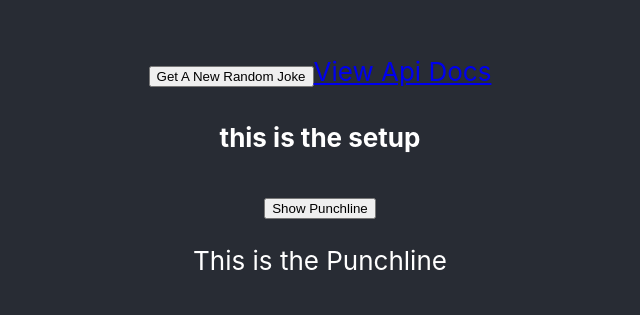
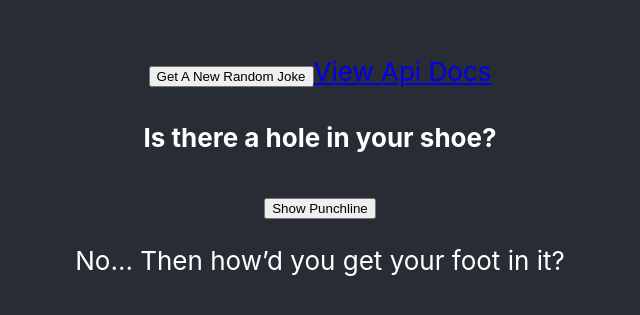
Before and after one commit to bahobab/joke-app, a React (Create React App) app: page / in a window 1280 px wide. Shown: the part 221-536 px from the top of the page, without its empty margins (320-960 px from the left). Built offline with nearby package versions, Linux system fonts and the light colour scheme.

Commit message:
fetch data from api and update joke

```diff
--- a/src/App.js
+++ b/src/App.js
@@ -1,17 +1,47 @@
+import { useState } from 'react';
+
 import './App.css';
 
 function App() {
+  const initialJoke = {
+    "id": 150,
+    "type": "general",
+    "setup": "Is there a hole in your shoe?",
+    "punchline": "No… Then how’d you get your foot in it?"
+  };
+
+  const [joke, setJoke] = useState(initialJoke);
+  const [showPuncline, setShowPunchline] = useState(false);
+
+  async function handleNewJokeClick(e) {
+    // call fetchNewJoke
+    const response = await fetch('https://official-joke-api.appspot.com/jokes/random');
+    const json = await response.json();
+
+    console.log(json);
+
+    setJoke(json);
+
+    // reset hide punchline
+    setShowPunchline(false);
+  }
+
+  function handlePunchlineClick(e) {
+    // toggle show hid punchline
+    setShowPunchline(!showPuncline);
+  }
+
   return (
     <div className="App">
       <header className="App-header">
         <nav>
-          <button>Get A New Random Joke</button>
+          <button onClick={handleNewJokeClick}>Get A New Random Joke</button>
           <a href="https://official-joke-api.appspot.com/">View Api Docs</a>
         </nav>
         <main>
-          <p><h4>this is the setup</h4></p>
-          <button>Show Punchline</button>
-          <p>This is the Punchline</p>
+          <p><h4>{ joke.setup }</h4></p>
+          <button onClick={handlePunchlineClick}>Show Punchline</button>
+          <p>{ joke.punchline }</p>
         </main>
       </header>
     </div>
```
